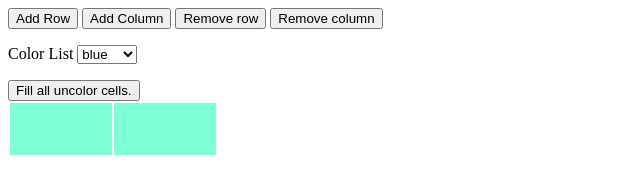
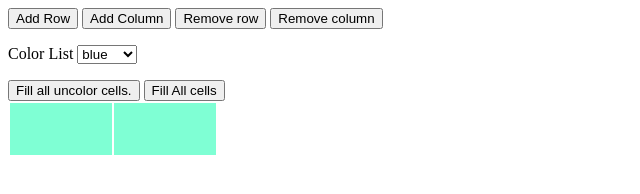
Before and after one commit to ruviniruvi/Assignment-5, a plain HTML site: page index.html in a window 1280 px wide. Shown: the whole page, without its empty margins (0-640 px from the left). Drawn offline with Linux system fonts and the light colour scheme.

Commit message:
fix issue 18

```diff
--- a/index.html
+++ b/index.html
@@ -29,7 +29,7 @@
         </p>
     </form>
     <button onclick="fillUncolored()">Fill all uncolor cells.</button>
-
+    <button onclick="fillAllCurrent()">Fill All cells</button>
     <table id="main">
         <tr>
             <td></td>
--- a/script.js
+++ b/script.js
@@ -27,10 +27,13 @@ function addRow() {
         cell.classList.add("uncolored");
         newRow.appendChild(cell);
 
+    }
+    rows++;
 
     Grid.appendChild(newRow);
-    rows++;
+    //rows++;
 }
+
 //2
 function addColumn() {
 
@@ -113,7 +116,7 @@ function initializeCell(cell) {
 
 
 }
-
+//7
 function fillUncolored() {
 
     let allCells = document.getElementsByTagName("td");
@@ -130,3 +133,18 @@ function fillUncolored() {
         cell.classList.remove("uncolored");
     })
 }
+
+
+//8
+
+function fillAllCurrent() {
+
+    let allCells = document.getElementsByTagName("td");
+    let allCellsList = [...cells];
+
+
+    allCellsList.forEach(cell => {
+        cell.style.backgroundColor = currentColor;
+        cell.classList.remove("uncolored");
+    })
+}
```
